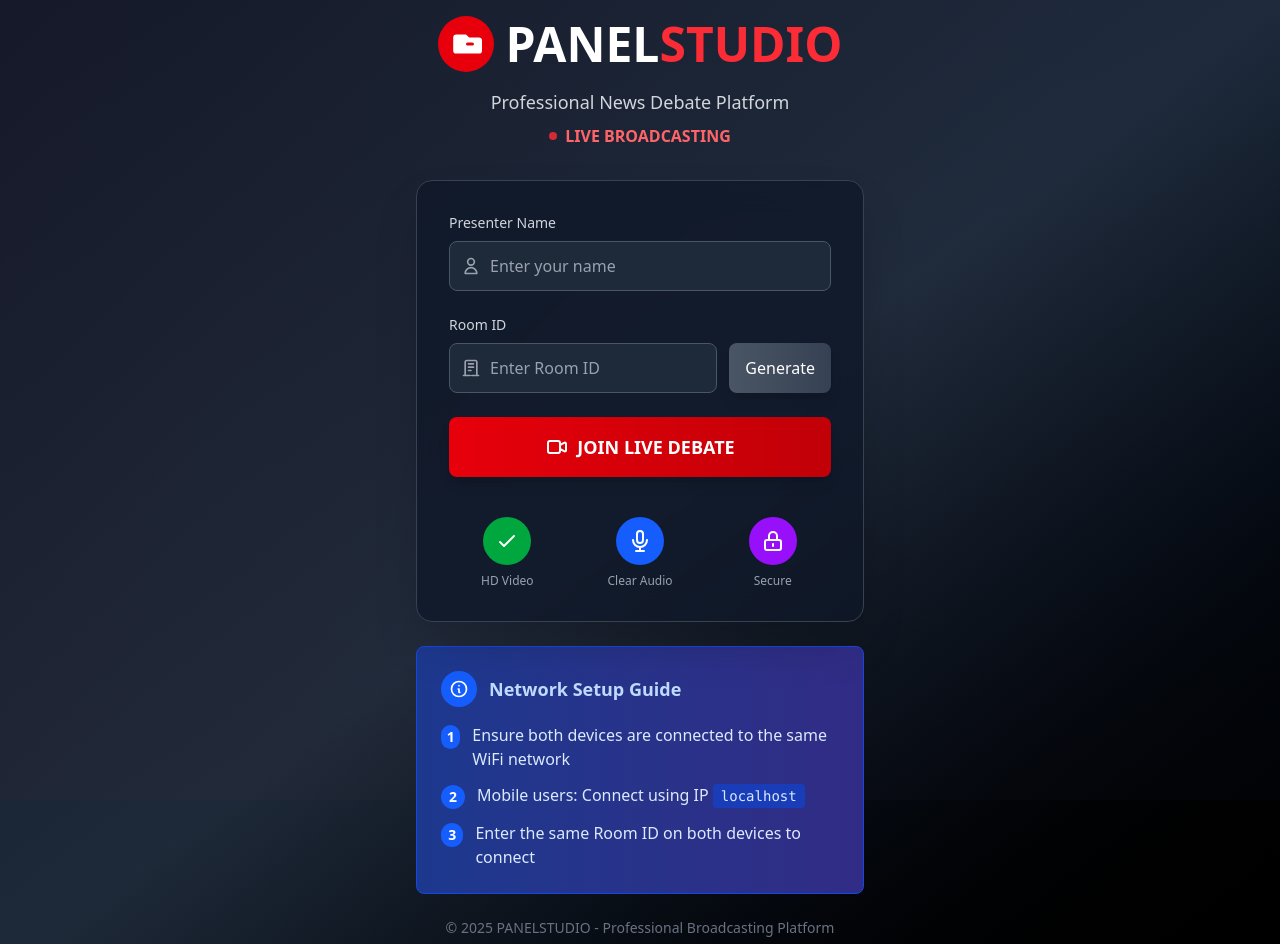
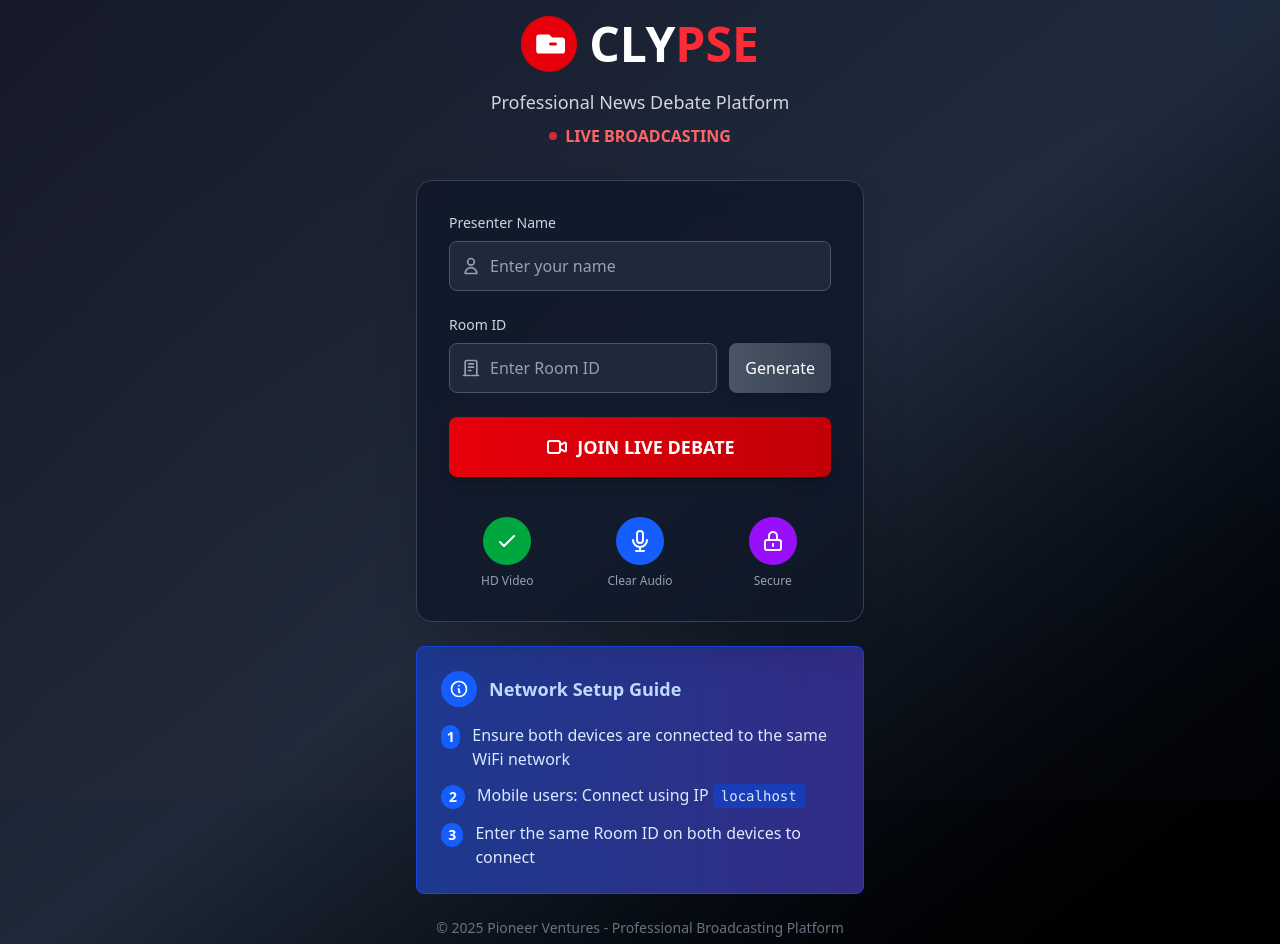
Before and after one commit to Shahil0511/PanelStudio, a React (Vite) app in the folder client/: page / in a window 1280 px wide. Shown: the top 944 px of the page. Built offline with nearby package versions, Linux system fonts and the light colour scheme.

Commit message:
Refatoreder changed the name to CLYPSE

```diff
--- a/client/src/components/Header.jsx
+++ b/client/src/components/Header.jsx
@@ -10,7 +10,7 @@ export const Header = () => (
         </svg>
       </div>
       <h1 className="text-4xl md:text-5xl font-bold text-white">
-        PANEL<span className="text-red-500">STUDIO</span>
+        CLY<span className="text-red-500">PSE</span>
       </h1>
     </div>
     <p className="text-gray-300 text-lg">Professional News Debate Platform</p>
--- a/client/src/pages/Home.jsx
+++ b/client/src/pages/Home.jsx
@@ -106,7 +106,7 @@ const Home = () => {
 
           {/* Footer */}
           <div className="text-center mt-6 text-gray-500 text-sm">
-            <p>© 2025 PANELSTUDIO - Professional Broadcasting Platform</p>
+            <p>© 2025 Pioneer Ventures - Professional Broadcasting Platform</p>
             <p className="mt-1">Connecting journalists worldwide</p>
           </div>
         </div>
```
